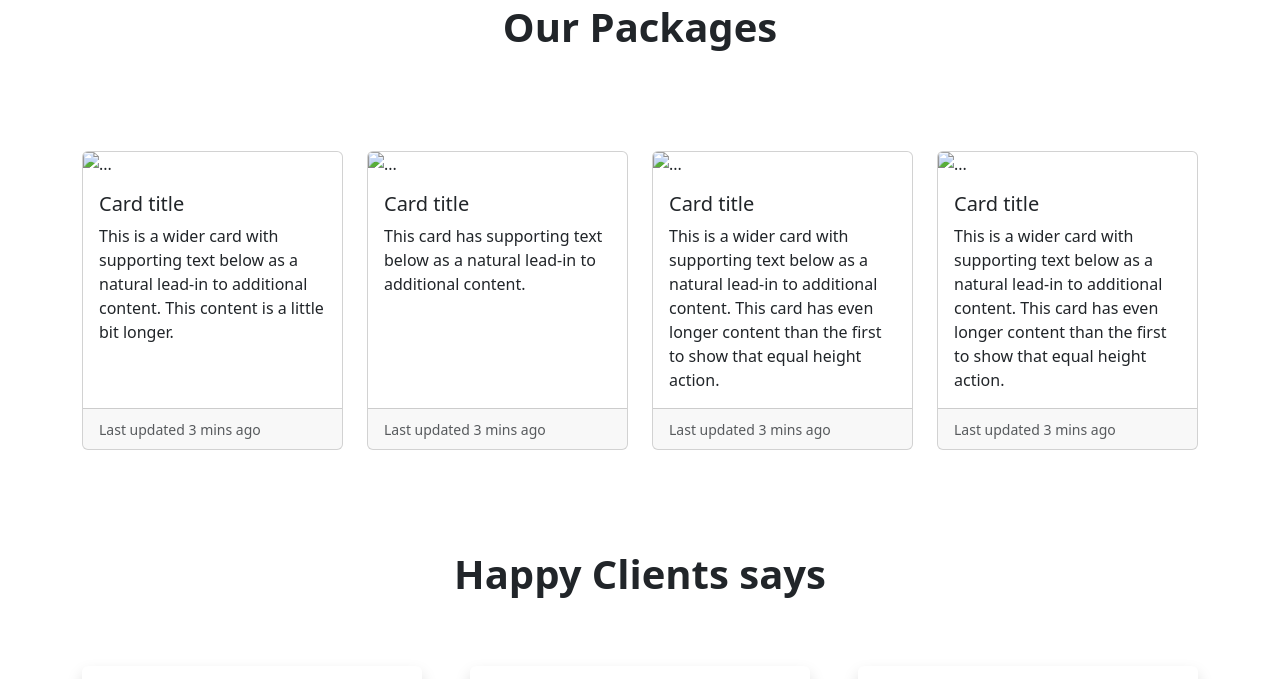
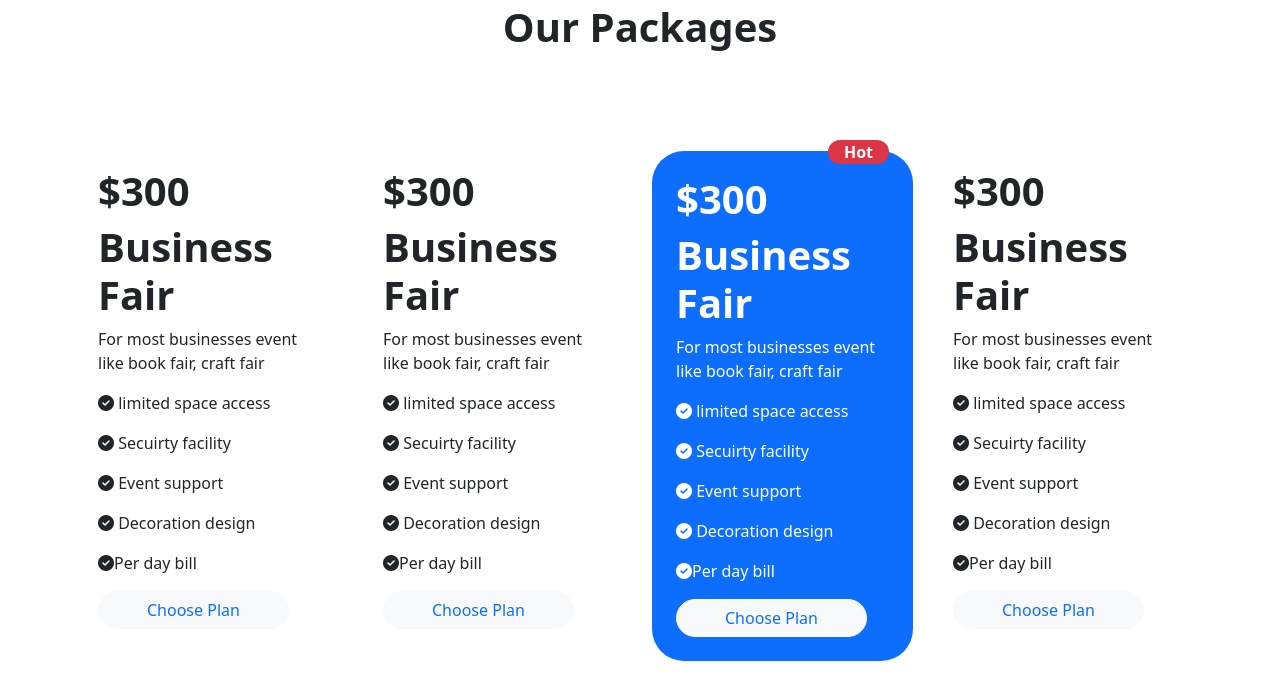
Before and after one commit to Shakilhasan347/bootstrap-responsive-site, a plain HTML site: page index.html in a window 1280 px wide. Shown: the part 1060-1739 px from the top of the page. Drawn offline with nearby package versions, Linux system fonts and the light colour scheme.

Commit message:
choose package section add

```diff
--- a/index.html
+++ b/index.html
@@ -127,59 +127,75 @@
         <h1 class="text-center fw-bold " style="margin-bottom: 100px;">Our Packages</h1>
         <div class="row row-cols-1 row-cols-md-4 g-4">
             <div class="col">
-                <div class="card h-100">
-                    <img src="..." class="card-img-top" alt="...">
+                <div class="card h-100 border-0">
                     <div class="card-body">
-                        <h5 class="card-title">Card title</h5>
-                        <p class="card-text">This is a wider card with supporting text below as a natural lead-in to
-                            additional content. This content is a little bit longer.</p>
+                        <h1 class="card-title fw-bolder">$300</h1>
+                        <h1 class=" fw-bolder">Business Fair</h1>
+                        <p class="card-text">For most businesses event like book fair, craft fair</p>
+                        <p> <i class="fa-solid fa-circle-check"></i> limited space access</p>
+                        <p> <i class="fa-solid fa-circle-check"></i> Secuirty facility</p>
+                        <p> <i class="fa-solid fa-circle-check"></i> Event support</p>
+                        <p> <i class="fa-solid fa-circle-check"></i> Decoration design</p>
+                        <p> <i class="fa-solid fa-circle-check"></i>Per day bill</p>
+                        <button class="btn btn-light rounded-5 px-5 text-primary">Choose Plan</button>
                     </div>
-                    <div class="card-footer">
-                        <small class="text-body-secondary">Last updated 3 mins ago</small>
-                    </div>
+
                 </div>
             </div>
             <div class="col">
-                <div class="card h-100">
-                    <img src="..." class="card-img-top" alt="...">
+                <div class="card h-100 border-0">
                     <div class="card-body">
-                        <h5 class="card-title">Card title</h5>
-                        <p class="card-text">This card has supporting text below as a natural lead-in to additional
-                            content.</p>
+                        <h1 class="card-title fw-bolder">$300</h1>
+                        <h1 class=" fw-bolder">Business Fair</h1>
+                        <p class="card-text">For most businesses event like book fair, craft fair</p>
+                        <p> <i class="fa-solid fa-circle-check"></i> limited space access</p>
+                        <p> <i class="fa-solid fa-circle-check"></i> Secuirty facility</p>
+                        <p> <i class="fa-solid fa-circle-check"></i> Event support</p>
+                        <p> <i class="fa-solid fa-circle-check"></i> Decoration design</p>
+                        <p> <i class="fa-solid fa-circle-check"></i>Per day bill</p>
+                        <button class="btn btn-light rounded-5 px-5 text-primary">Choose Plan</button>
                     </div>
-                    <div class="card-footer">
-                        <small class="text-body-secondary">Last updated 3 mins ago</small>
-                    </div>
+
                 </div>
             </div>
             <div class="col">
-                <div class="card h-100">
-                    <img src="..." class="card-img-top" alt="...">
-                    <div class="card-body">
-                        <h5 class="card-title">Card title</h5>
-                        <p class="card-text">This is a wider card with supporting text below as a natural lead-in to
-                            additional content. This card has even longer content than the first to show that equal
-                            height action.</p>
+                <div class="card h-100 border-0 ">
+
+                    <div class="card-body bg-primary text-white rounded-5 p-4">
+                        <b class="bg-danger px-3 rounded-4 float-end" style="position: relative; top:-35px">Hot</b>
+                        <h1 class="card-title fw-bolder">$300</h1>
+                        <h1 class=" fw-bolder">Business Fair</h1>
+                        <p class="card-text">For most businesses event like book fair, craft fair</p>
+                        <p> <i class="fa-solid fa-circle-check"></i> limited space access</p>
+                        <p> <i class="fa-solid fa-circle-check"></i> Secuirty facility</p>
+                        <p> <i class="fa-solid fa-circle-check"></i> Event support</p>
+                        <p> <i class="fa-solid fa-circle-check"></i> Decoration design</p>
+                        <p> <i class="fa-solid fa-circle-check"></i>Per day bill</p>
+                        <button class="btn btn-light rounded-5 px-5 text-primary">Choose Plan</button>
                     </div>
-                    <div class="card-footer">
-                        <small class="text-body-secondary">Last updated 3 mins ago</small>
-                    </div>
+
                 </div>
             </div>
             <div class="col">
-                <div class="card h-100">
-                    <img src="..." class="card-img-top" alt="...">
+                <div class="card h-100 border-0">
+
                     <div class="card-body">
-                        <h5 class="card-title">Card title</h5>
-                        <p class="card-text">This is a wider card with supporting text below as a natural lead-in to
-                            additional content. This card has even longer content than the first to show that equal
-                            height action.</p>
+
+                        <h1 class="card-title fw-bolder">$300</h1>
+                        <h1 class=" fw-bolder">Business Fair</h1>
+                        <p class="card-text">For most businesses event like book fair, craft fair</p>
+                        <p> <i class="fa-solid fa-circle-check"></i> limited space access</p>
+                        <p> <i class="fa-solid fa-circle-check"></i> Secuirty facility</p>
+                        <p> <i class="fa-solid fa-circle-check"></i> Event support</p>
+                        <p> <i class="fa-solid fa-circle-check"></i> Decoration design</p>
+                        <p> <i class="fa-solid fa-circle-check"></i>Per day bill</p>
+                        <button class="btn btn-light rounded-5 px-5 text-primary">Choose Plan</button>
                     </div>
-                    <div class="card-footer">
-                        <small class="text-body-secondary">Last updated 3 mins ago</small>
-                    </div>
+
                 </div>
             </div>
+
+
         </div>
 
     </section>
@@ -326,7 +342,7 @@
     </section>
     <section class="container-fluid p-5 mt-5 bg-dark ">
 
-        <div class="row text-center text-white  d-flex flex-wrap-reverse">
+        <div class="row text-center text-white align-items-center d-flex flex-wrap-reverse">
             <div class="col-md-6">
                 <p>2020 bike. All rights reserved</p>
             </div>
```
